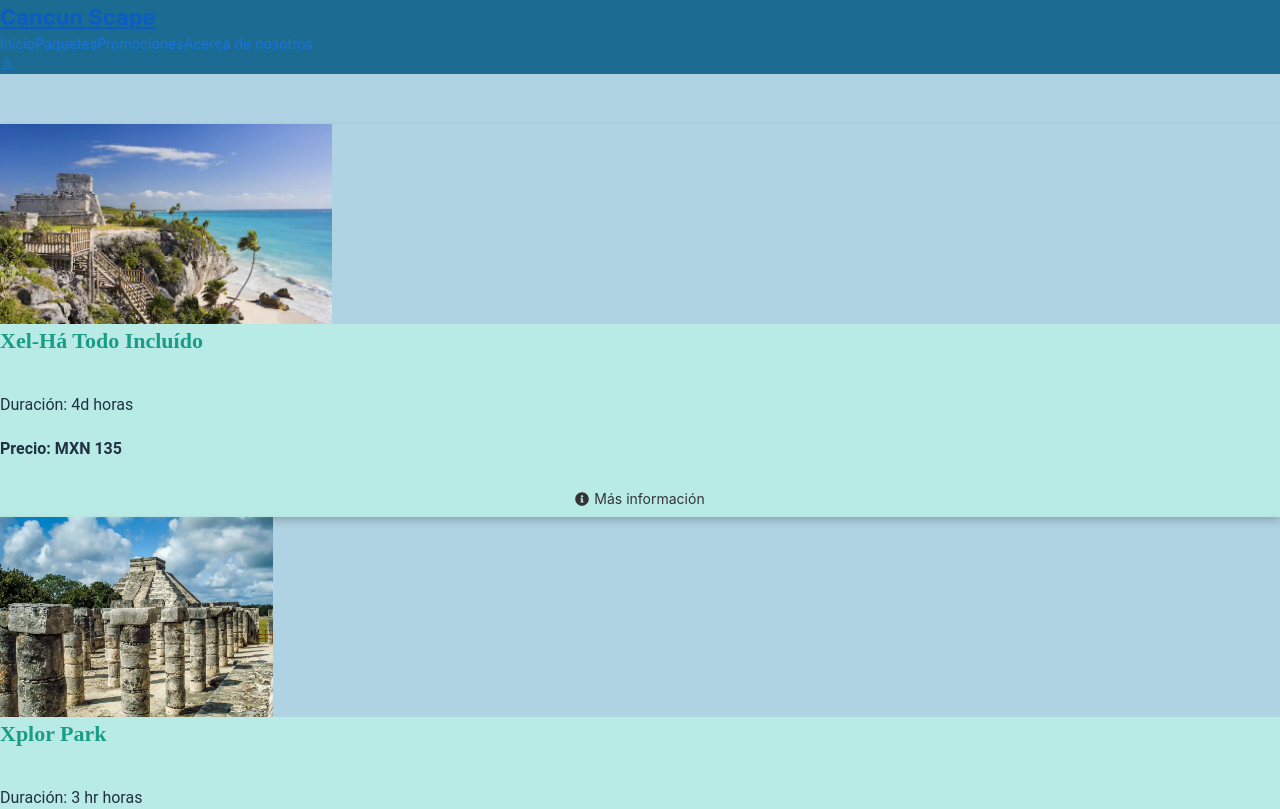
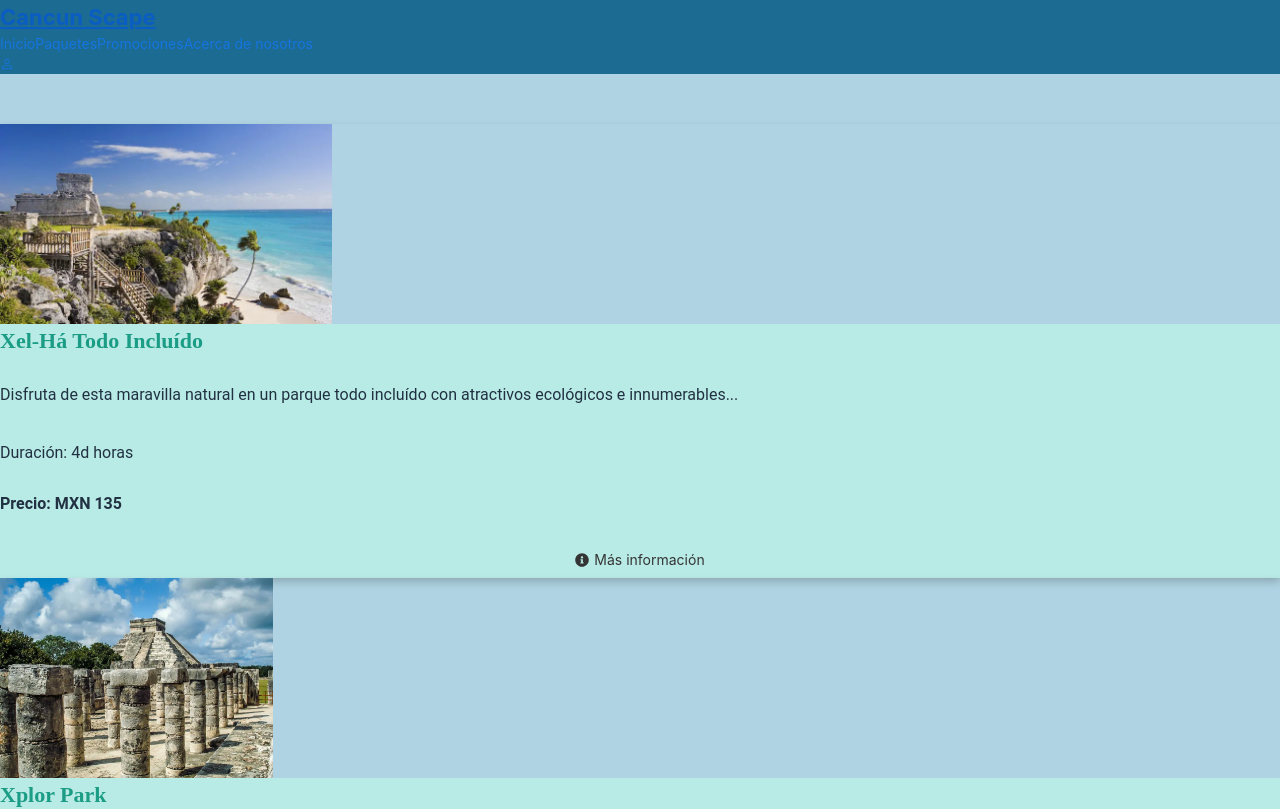
Before and after one commit to OsitoDeArroz/CancunScape, a React (Create React App) app in the folder frontend/: page /promociones in a window 1280 px wide. Shown: the top 809 px of the page. Built offline with nearby package versions, Linux system fonts and the light colour scheme.

Commit message:
Se agregó un espacio minimo al texto en las cards

```diff
--- a/frontend/src/componentes/TarjetaTour.js
+++ b/frontend/src/componentes/TarjetaTour.js
@@ -10,13 +10,22 @@
         fontFamily: 'Pacifico, cursive',
         fontSize: '22px',
         marginBottom: '10px',
-        minHeight: '60px'
+        minHeight: '50px'
     };
 
     const cardTextStyle = {
         fontFamily: 'Roboto, sans-serif',
         fontSize: '16px',
-        marginBottom: '20px',
+        minHeight: '50px'
+    };
+
+    const recortarDescripcion = (texto, limitePalabras) => {
+        const palabras = texto.split(' ');
+        if (palabras.length <= limitePalabras) {
+            return texto;
+        } else {
+            return palabras.slice(0, limitePalabras).join(' ') + '...';
+        }
     };
 
     return (
@@ -27,6 +36,9 @@
                 </Link>
                 <div className="card-body card-color" >
                     <h4 className="card-title" style={cardTitleStyle}>{title}</h4>
+                    <p className="card-text" style={cardTextStyle}>
+                        {recortarDescripcion(description, 15)}
+                    </p>
                     <p className="card-text" style={cardTextStyle}>Duración: {duration} horas</p>
                     <h5 className="card-text" style={cardTextStyle}>Precio: MXN {price}</h5>
                     <div className="mt-auto" align="center">
```
